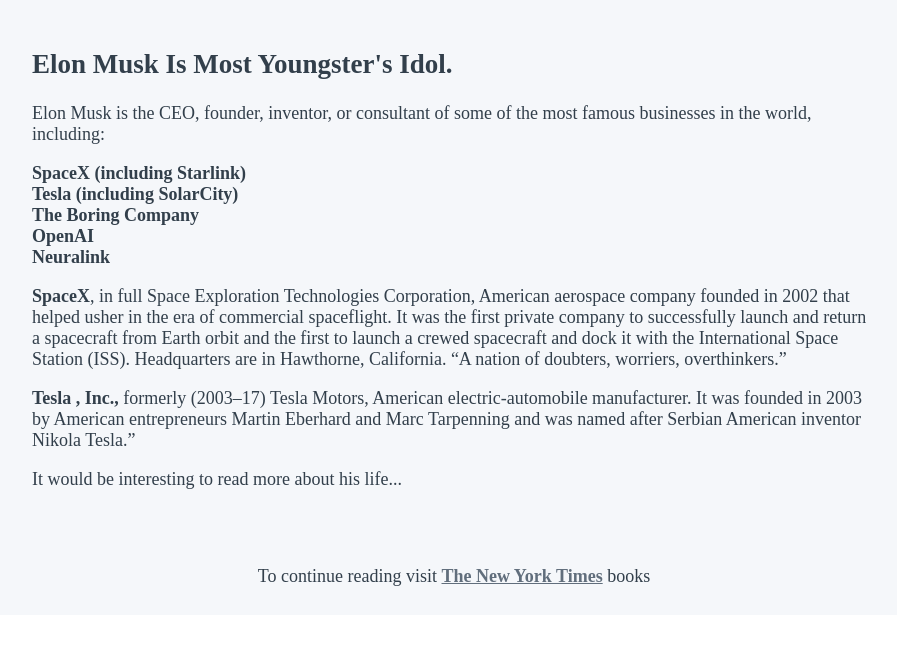
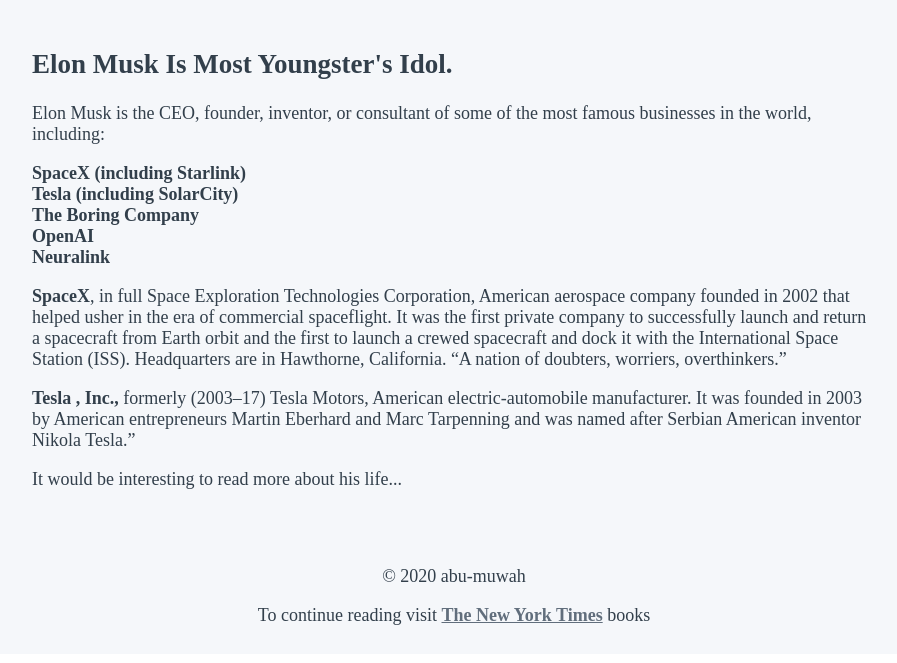
Before and after one commit to abu-muwah/tribute-page, a plain HTML site: page index.html in a window 1280 px wide. Shown: the part 614-1277 px from the top of the page, without its empty margins (186-1083 px from the left). Drawn offline with Linux system fonts and the light colour scheme; a web font is replaced by a local one.

Commit message:
Add copyright message

```diff
--- a/index.html
+++ b/index.html
@@ -32,6 +32,7 @@
         </section>
 
         <footer>
+            <p>&copy; 2020 abu-muwah</p>
             <p>To continue reading visit <a href="https://www.nytimes.com/2015/05/13/books/elon-musk-a-biography-by-ashlee-vance-paints-a-driven-portrait.html" target="_blank" id="tribute-link">The New York Times</a> books</p>
         </footer>
     </main>
```
